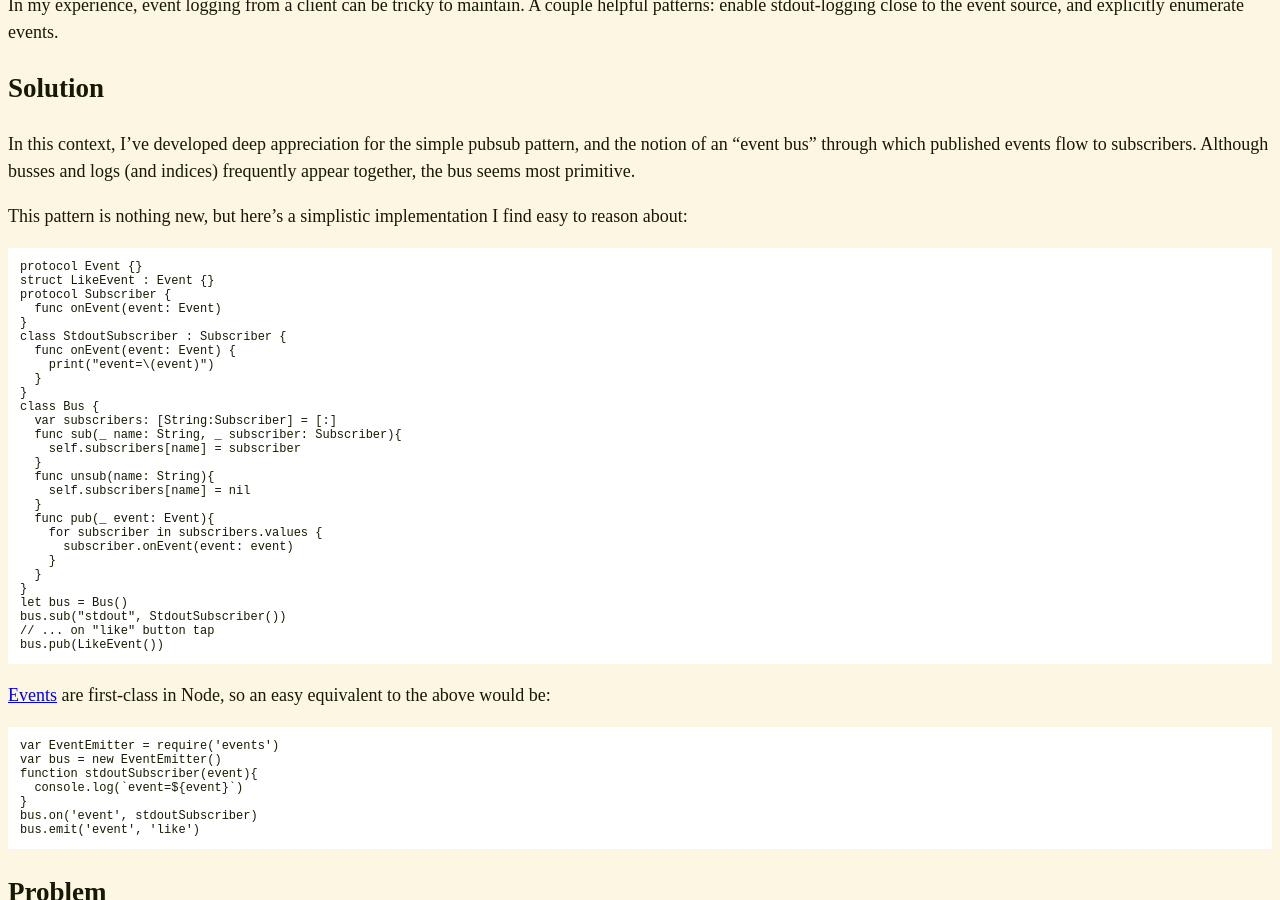
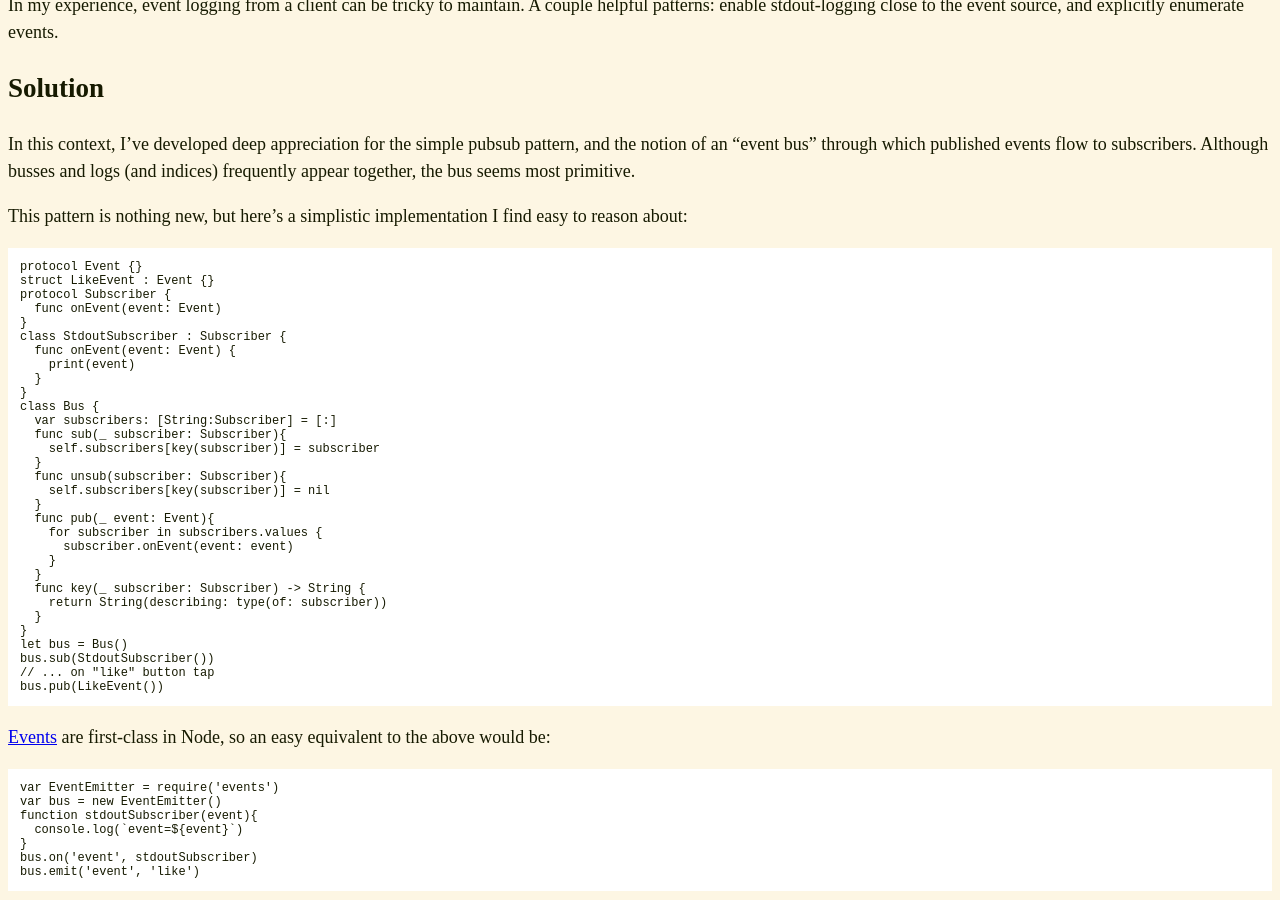
Before and after one commit to erikeldridge/erikeldridge.github.com, a Jekyll site: the page built from _posts/2017-08-13-praise-for-the-humble-bus.md, in a window 1280 px wide and 900 px high, scrolled down 373 px. Built offline with Jekyll 4.4.1, drawn with Linux system fonts in a browser that asks for light colours.

Commit message:
define observable keys post

````diff
--- a/_posts/2017-08-13-praise-for-the-humble-bus.md
+++ b/_posts/2017-08-13-praise-for-the-humble-bus.md
@@ -29,25 +29,28 @@ protocol Subscriber {
 }
 class StdoutSubscriber : Subscriber {
   func onEvent(event: Event) {
-    print("event=\(event)")
+    print(event)
   }
 }
 class Bus {
   var subscribers: [String:Subscriber] = [:]
-  func sub(_ name: String, _ subscriber: Subscriber){
-    self.subscribers[name] = subscriber
+  func sub(_ subscriber: Subscriber){
+    self.subscribers[key(subscriber)] = subscriber
   }
-  func unsub(name: String){
-    self.subscribers[name] = nil
+  func unsub(subscriber: Subscriber){
+    self.subscribers[key(subscriber)] = nil
   }
   func pub(_ event: Event){
     for subscriber in subscribers.values {
       subscriber.onEvent(event: event)
     }
   }
+  func key(_ subscriber: Subscriber) -> String {
+    return String(describing: type(of: subscriber))
+  }
 }
 let bus = Bus()
-bus.sub("stdout", StdoutSubscriber())
+bus.sub(StdoutSubscriber())
 // ... on "like" button tap
 bus.pub(LikeEvent())
 ```
````
Also changed, not shown: other parts of _posts/2017-08-13-praise-for-the-humble-bus.md (+1 -1 lines), _posts/2017-08-15-the-weird-world-of-observable-keys.md (added, +59 -0 lines).
